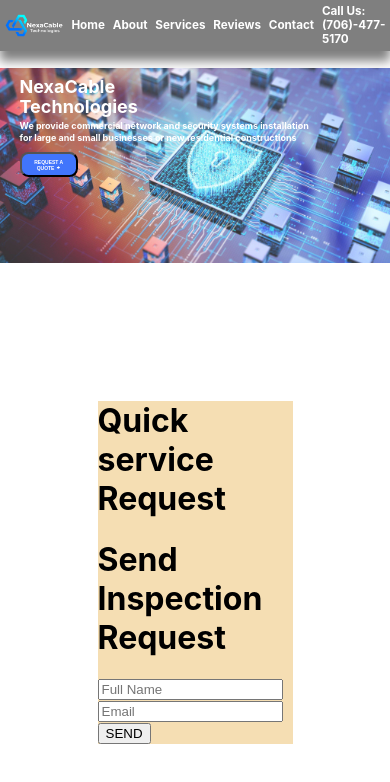
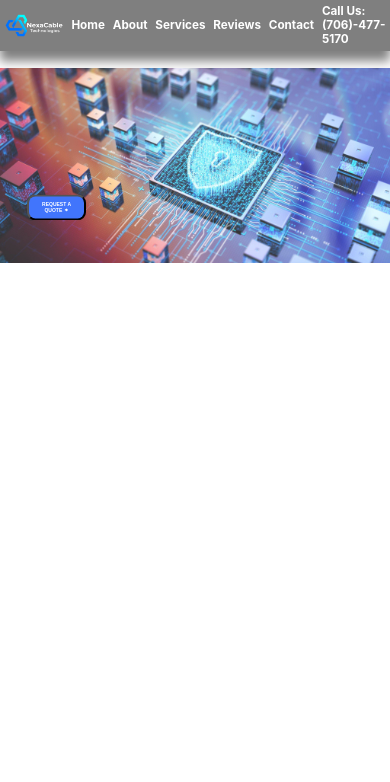
Before and after one commit to a1exlin/NexaCable-Technologies-LLC, a React (Create React App) app in the folder my-app/: page / in a window 390 px wide. Shown: the top 782 px of the page. Built offline with nearby package versions, Linux system fonts and the light colour scheme.

Commit message:
CSS Cleanup

```diff
--- a/my-app/src/App.css
+++ b/my-app/src/App.css
@@ -1,3 +1,8 @@
+
+body {
+    margin: 0 auto;
+}
+
 .navbar {
   position: fixed;
   display: flex;
@@ -5,7 +10,7 @@
   background-color: rgba(0, 0, 0, 0.5);
   width: 100%;
   z-index: 1000;
-  height: 8vh; /* Changed to vh unit */
+  height: 8vh;
 }
 .nav-compensation{
   height: 8vh;
@@ -13,7 +18,7 @@
 }
 
 .navbarLogo {
-  height: 8vh; /* Changed to vh unit */
+  height: 8vh;
 }
 
 .navLinks {
@@ -26,8 +31,8 @@
   color: white;
   font-weight: bold;
   text-decoration: none;
-  margin: 0 2vw; /* Changed to vw unit */
-  font-size: 2vw; /* Changed to vw unit */
+  margin: 0 2vw;
+  font-size: 2vw;
 }
 
 .nav-link:hover {
@@ -41,74 +46,41 @@
   margin-left: auto;
 }
 
-/* Media query for smaller screens */
-@media screen and (max-width: 1400px) {
-  .navbar {
-    height: 6vh; /* Adjusted height for smaller screens */
-  }
-
-  .navbarLogo {
-    height: 6vh; /* Adjusted height for smaller screens */
-  }
-
-  .nav-link {
-    font-size: 3vw; /* Adjusted font size for smaller screens */
-    margin: 0 1vw; /* Adjusted margin for smaller screens */
-  }
-}
 
 
-/* CSS for home component */
+
+/* home component */
 
 .home-img {
-  width: 100%;
-  max-width: 100%;
-  height: auto;
+  width: 100vw;
   opacity: 0.9;
 }
 
-
-
-/* Default styles */
 .home {
+    position: static;
     display: flex;
     flex-direction: column;
-  position: relative;
-  top: -80vh;
-  z-index: 1000;
-  font-size: xx-large;
-  margin-left: 20vw;
+    transform: translate(0, -4500%);
+    z-index: 10000;
+    font-size: 32px;
+    margin-left: 7vw;
+    height: 1vh;
+}
+.header1, .header2 {
+    color: white;
+    margin: 0.5vh 0;
+
 }
 
-.header1 {
-  position: relative;
-  bottom: -5vh;
+.provide-txt, .provide-txt2 {
     color: white;
-}
-
-.header2 {
-  color: white;
-  position: relative;
-  top: -2vh;
-}
-
-.provide-txt {
-  color: white;
-  font-size: large;
-  font-weight: bolder;
-  margin-top: -5vh;
-}
-
-.provide-txt2 {
-  color: white;
-  font-size: large;
+    font-size: 20px;
     font-weight: bolder;
 }
 
-
-
-/* Default styles */
 .quote {
+    transform: translate(0, -350%);
+    margin-left: 7vw;
     width: 12vw;
     height: 6vh;
     background-color: #4175FC;
@@ -116,22 +88,37 @@
     font-size: medium;
     font-weight: bolder;
     border-radius: 1vh;
-  position: relative;
-  bottom: -5vh;
 }
 
-.home2{
-background-color: wheat;
-width: 50vw;
 
-margin: 0 auto;
 
+
+
+
+
+
+
+/* Media query for smaller screens */
+@media screen and (max-width: 1400px) {
+    .navbar {
+      height: 6vh;
     }
+
+    .navbarLogo {
+      height: 6vh;
+    }
+
+    .nav-link {
+      font-size: 3vw;
+      margin: 0 1vw;
+    }
+  }
+
 /* Media query for tablets */
 @media screen and (max-width: 1280px) {
   .quote {
-    width: 16vw !important; /* Adjusted width for smaller screens */
-    height: 5vh !important; /* Auto height to maintain aspect ratio */
+    width: 16vw !important;
+    height: 5vh !important;
     position: relative;
     bottom: -1vh;
     font-size: 20px !important;
@@ -139,19 +126,19 @@ margin: 0 auto;
 
   }
   .home {
-    top: -25vh; /* Adjusted top position for smaller screens */
-    left: 0; /* Reset left position for smaller screens */
+    top: -25vh;
+    left: 0;
     font-size: 10px;
-    margin-left: 5vw; /* Adjusted margin for smaller screens */
+    margin-left: 5vw;
   }
 
   .header1 {
-    bottom: -1vh; /* Adjusted bottom position for smaller screens */
+    bottom: -1vh;
   }
 
   .provide-txt,
   .provide-txt2 {
-    font-size: xx-small; /* Adjusted font size for smaller screens */
+    font-size: xx-small;
   }
   .header2{
   top: -2vh;
@@ -161,18 +148,20 @@ margin: 0 auto;
     bottom: -1vh;
   }
   .home-img {
-    opacity: 0.8; /* Adjusted opacity for smaller screens */
+    opacity: 0.8;
     width: 100%;
-    height: 100%;/* Media query for smaller screens */
+    height: 100%;
   }
 }
+
+
 
 
 /* media query for mobile devices */
 @media screen and (max-width: 500px) {
   .quote {
-    width: 15vw !important; /* Adjusted width for smaller screens */
-    height: 3vh !important; /* Auto height to maintain aspect ratio */
+    width: 15vw !important;
+    height: 3vh !important;
     position: relative;
     bottom: -1vh;
     font-size: 5px !important;
@@ -180,35 +169,35 @@ margin: 0 auto;
 
   }
   .home {
-    top: -25vh; /* Adjusted top position for smaller screens */
-    left: 0; /* Reset left position for smaller screens */
+    top: -25vh;
+    left: 0;
     font-size: xx-small;
-    margin-left: 5vw; /* Adjusted margin for smaller screens */
+    margin-left: 5vw;
   }
 
   .header1 {
-    bottom: -1vh; /* Adjusted bottom position for smaller screens */
+    bottom: -1vh;
   }
 
   .header2 {
-    top: -2vh; /* Adjusted top position for smaller screens */
+    top: -2vh;
   }
 
   .provide-txt {
-    font-size: xx-small; /* Adjusted font size for smaller screens */
+    font-size: xx-small;
     position: relative;
-    bottom: -2vh; /* Adjusted bottom position for smaller screens */
+    bottom: -2vh;
   }
 
   .provide-txt2 {
-    font-size: xx-small; /* Adjusted font size for smaller screens */
+    font-size: xx-small;
     position: relative;
     bottom: -1vh;
   }
   .home-img {
-    opacity: 0.8; /* Adjusted opacity for smaller screens */
+    opacity: 0.8;
     width: 100%;
-    height: 100%;/* Media query for smaller screens */
+    height: 100%;
   }
 }
 
@@ -223,11 +212,22 @@ margin: 0 auto;
 
 
 
-.home3{
-  background-color: wheat;
-  width: 100%;
-  height: 100%;
-}
+
+
+
+
+
+
+
+
+
+
+
+
+
+
+
+
 
 
 /* .networkHeader {
--- a/my-app/src/App.js
+++ b/my-app/src/App.js
@@ -16,9 +16,12 @@ function App() {
 
   <Router>
 
-<Nav/>
+  <Nav/>
 <div className='nav-compensation'></div>
 <Home/>
+
+
+
 {/* <About/>
 <Services/>
 <Testimonials/>
--- a/my-app/src/components/home.js
+++ b/my-app/src/components/home.js
@@ -11,50 +11,21 @@ import logo from '../img/home-img.jpg';
 function home() {
     return (
 
-        <div >
+        <div>
 
-            <img src={logo} alt-="home-image" className='home-img' />
+            <div className="home-img-wrapper">
+                <img src={logo} alt-="home-image" className='home-img'/>
+            </div>
 
             <div className="home">
                 <h1 className="header1">NexaCable</h1>
                 <h1 className="header2">Technologies</h1>
                 <p1 className="provide-txt">We provide commercial network and security systems installation </p1>
                 <p className="provide-txt2">for large and small businesses or new residential constructions </p>
-                <button className="quote"> REQUEST A QUOTE <GoArrowRight className="arrow" /></button>
             </div>
 
-
-
-            <div className="home2">
-
-                <div className="home2-text">
-                    <h1> Quick service Request </h1>
-
-                    <h1> Send Inspection Request</h1>
-
-                </div>
-
-
-                <div className="home3">
-                    <input type="name" placeholder="Full Name" className="name"></input>
-
-                    <input type="email" placeholder="Email" className="email"></input>
-
-                    <button type="button" className="sendbtn">SEND</button>
-
-                </div>
-
-
-
-
-            </div>
-
-
-
+            <button className="quote"> REQUEST A QUOTE <GoArrowRight className="arrow" /></button>
         </div>
-
-
-
     )
 }
 
```
Lines whose indentation alone changed are shown as unchanged.
